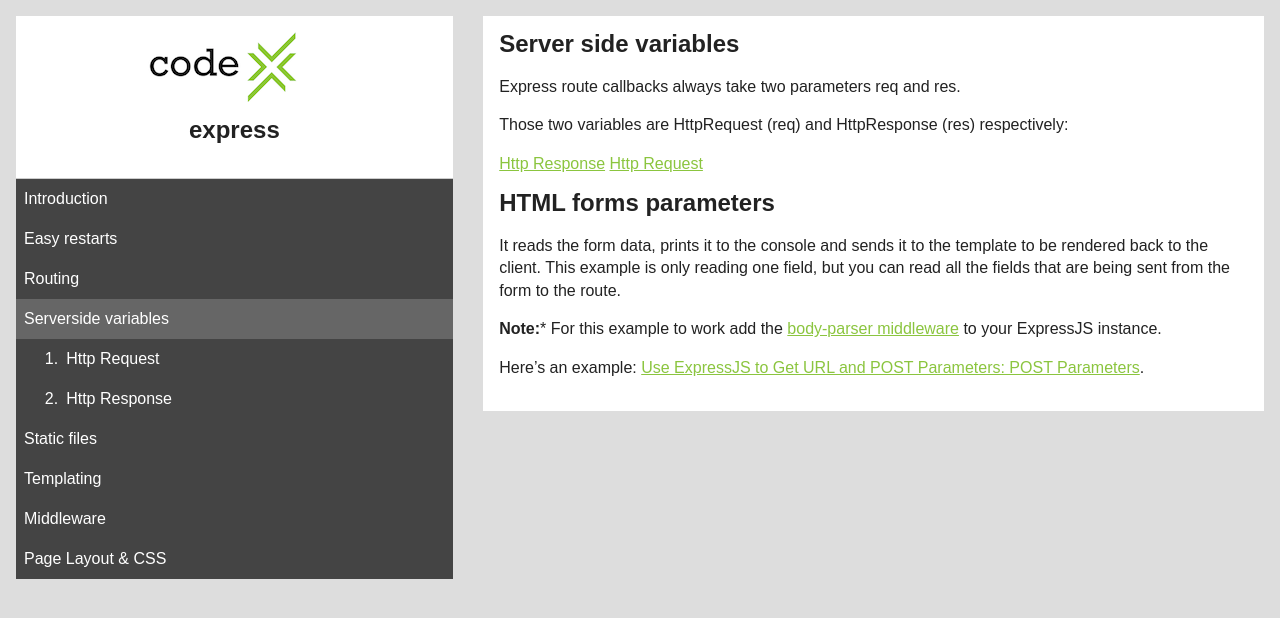
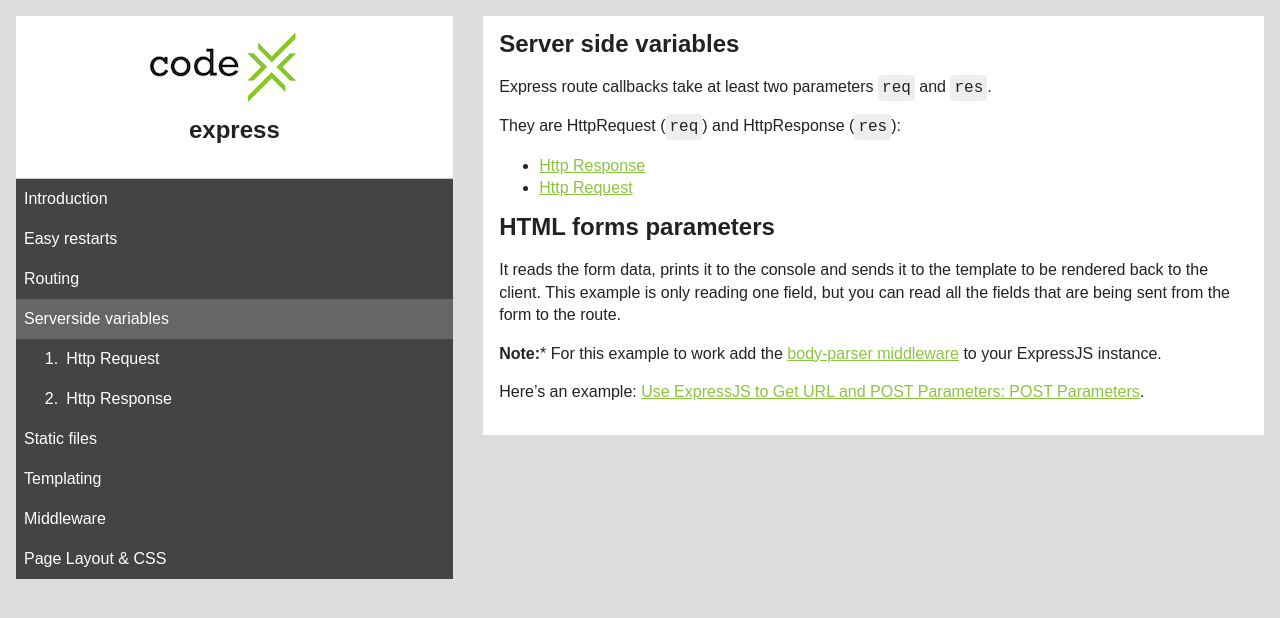
Before and after one commit to codex-academy/expressjs-intro, a Jekyll site: the page built from steps/serverside_variables.md, in a window 1280 px wide. Shown: the top 618 px of the page. Built offline with Jekyll 4.4.1, drawn with Linux system fonts in a browser that asks for light colours.

Commit message:
Update serverside_variables.md
small rewording and reformatting

```diff
--- a/steps/serverside_variables.md
+++ b/steps/serverside_variables.md
@@ -4,13 +4,12 @@ layout: default
 
 ## Server side variables
 
-Express route callbacks always take two parameters req and res.
+Express route callbacks take at least two parameters `req` and `res`.
 
-Those two variables are HttpRequest (req) and HttpResponse (res) respectively:
+They are HttpRequest (`req`) and HttpResponse (`res`):
 
-
-[Http Response](/steps/http_response.html)
-[Http Request](/steps/http_request.html)
+* [Http Response](/steps/http_response.html)
+* [Http Request](/steps/http_request.html)
 
 ## HTML forms parameters
 
```
